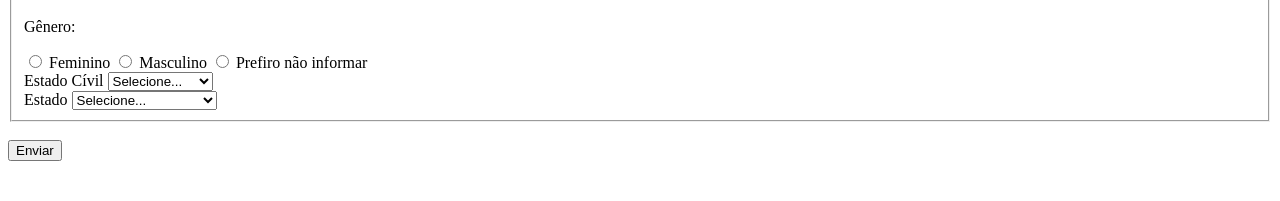
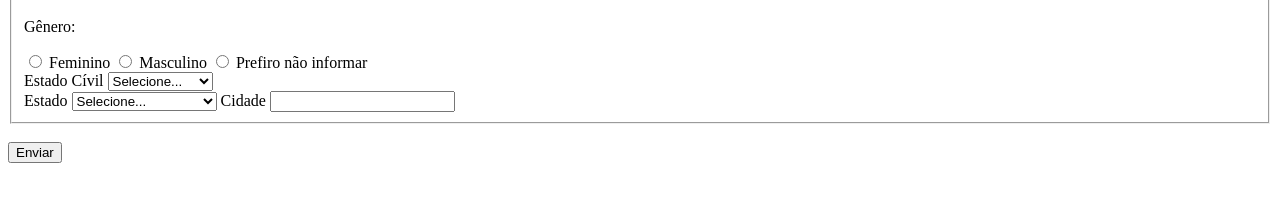
Before and after one commit to gostavovinicius/pesquisa-culturama, a plain HTML site: page index.html in a window 1280 px wide. Shown: the part 101-302 px from the top of the page. Drawn offline with Linux system fonts and the light colour scheme.

Commit message:
Adicionado campo de cidade

```diff
--- a/index.html
+++ b/index.html
@@ -96,6 +96,9 @@
             <option value="TO">Tocantins</option>
             <option value="EX">Estrangeiro</option>
           </select>
+
+          <label for="userCity">Cidade</label>
+          <input type="text" name="userCity" />
         </fieldset>
 
         <br />
```
